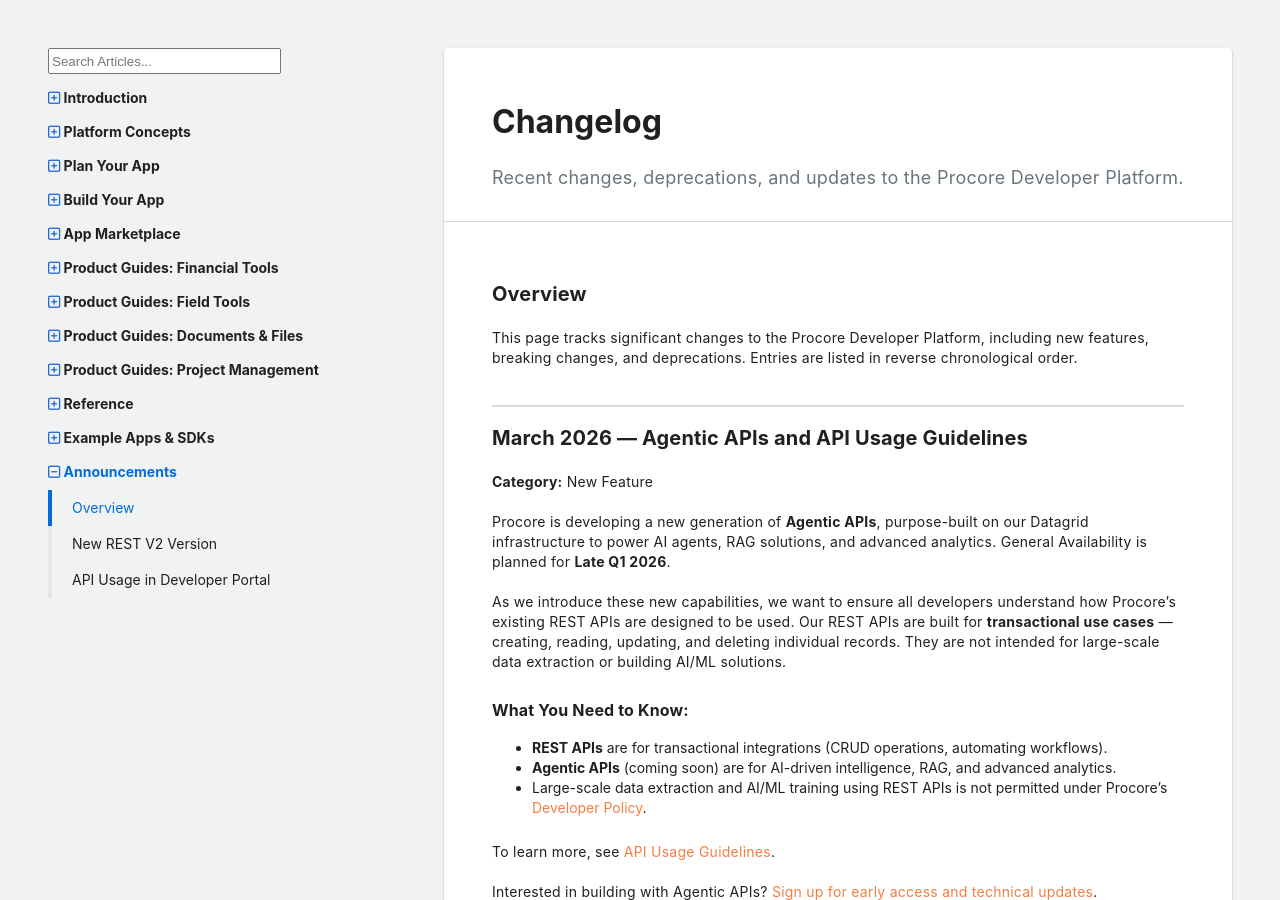
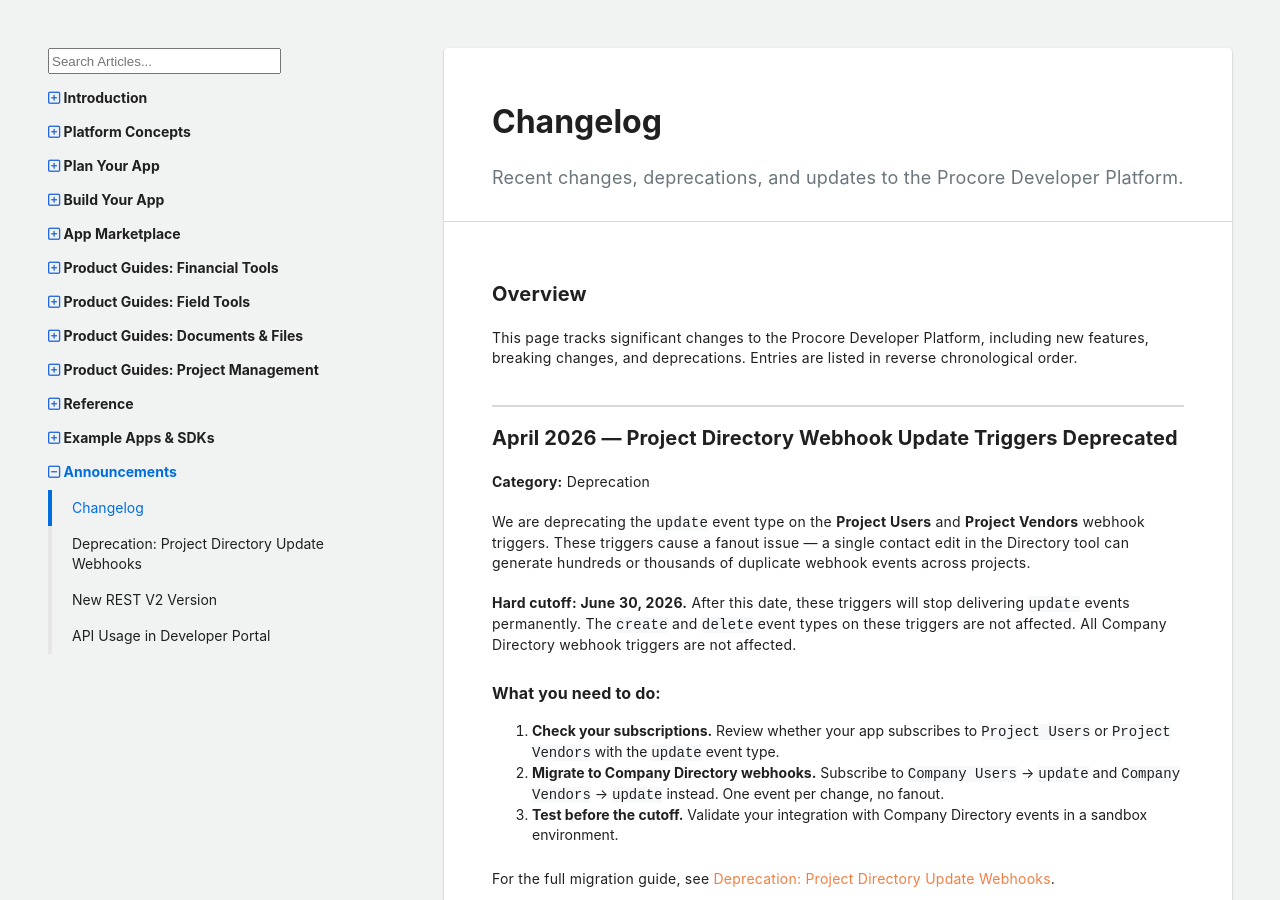
Before and after one commit to procore/documentation, a Jekyll site: the page built from announcements/overview.md, in a window 1280 px wide and 900 px high. Built offline with Jekyll 4.4.1, drawn with Linux system fonts in a browser that asks for light colours; comment, search, counter and statistics services are not loaded; some of the changed text lies outside the part shown.

Commit message:
docs: add Project Directory webhook deprecation announcement (#349)
Adds a new migration guide for the June 30, 2026 deprecation of update events on Project Users and Project Vendors webhook triggers. Includes nav entry and changelog entry on the Announcements overview.

Made-with: Cursor

```diff
--- a/_data/navigation.yml
+++ b/_data/navigation.yml
@@ -207,8 +207,10 @@
 
 - title: Announcements
   items:
-    - title: Overview
+    - title: Changelog
       url: /overview
+    - title: "Deprecation: Project Directory Update Webhooks"
+      url: /webhook-fanout-migration
     - title: New REST V2 Version
       url: /new-rest-v2-version
     - title: API Usage in Developer Portal
--- a/announcements/overview.md
+++ b/announcements/overview.md
@@ -8,6 +8,24 @@ section_title: Announcements
 
 ## Overview
 This page tracks significant changes to the Procore Developer Platform, including new features, breaking changes, and deprecations. Entries are listed in reverse chronological order.
+<br><br>
+
+***
+## April 2026 — Project Directory Webhook Update Triggers Deprecated
+**Category:** Deprecation
+
+We are deprecating the `update` event type on the **Project Users** and **Project Vendors** webhook triggers. These triggers cause a fanout issue — a single contact edit in the Directory tool can generate hundreds or thousands of duplicate webhook events across projects.
+
+**Hard cutoff: June 30, 2026.** After this date, these triggers will stop delivering `update` events permanently. The `create` and `delete` event types on these triggers are not affected. All Company Directory webhook triggers are not affected.
+
+### What you need to do:
+1. **Check your subscriptions.** Review whether your app subscribes to `Project Users` or `Project Vendors` with the `update` event type.
+2. **Migrate to Company Directory webhooks.** Subscribe to `Company Users` → `update` and `Company Vendors` → `update` instead. One event per change, no fanout.
+3. **Test before the cutoff.** Validate your integration with Company Directory events in a sandbox environment.
+
+For the full migration guide, see [Deprecation: Project Directory Update Webhooks]({{ site.url }}{{ site.baseurl }}{% link announcements/webhook_fanout_migration.md %}).
+
+If you have questions, please reach out to [apisupport@procore.com](mailto:apisupport@procore.com).
 <br><br>
 
 ***
```
Also changed, not shown: announcements/webhook_fanout_migration.md (added, +136 -0 lines).
